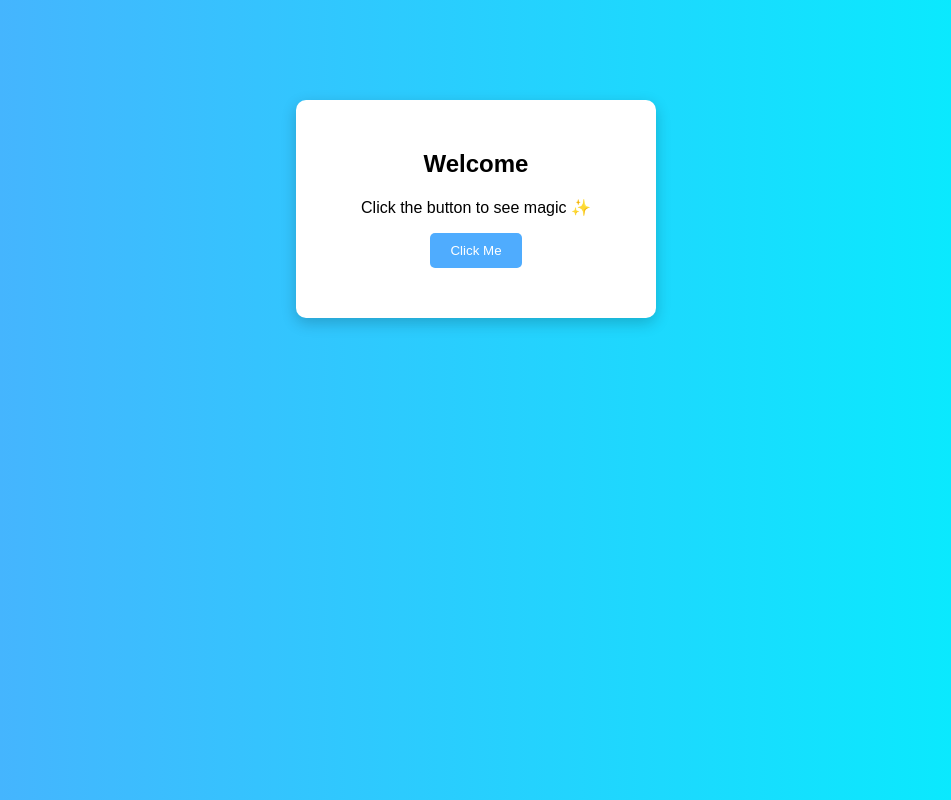
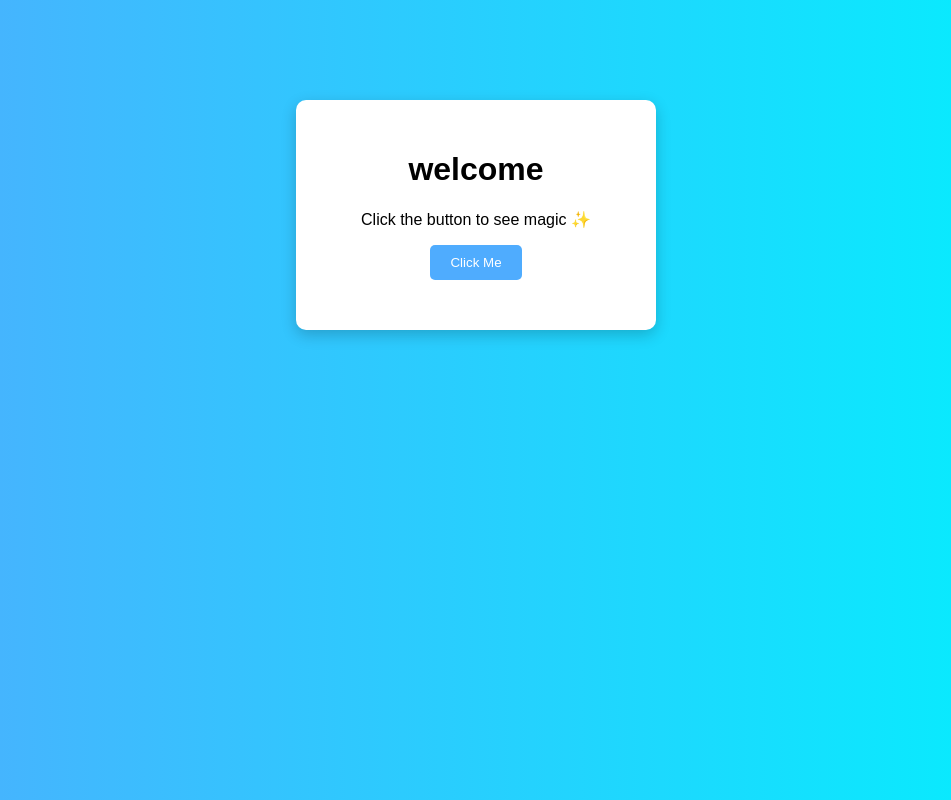
Before and after one commit to SUDARSANC/qtreeaws, a plain HTML site: page index2.html in a window 1280 px wide. Shown: the whole page, without its empty margins (164-1115 px from the left). Drawn offline with Linux system fonts and the light colour scheme.

Commit message:
Change title and heading in index2.html

```diff
--- a/index2.html
+++ b/index2.html
@@ -2,7 +2,7 @@
 <html lang="en">
 <head>
     <meta charset="UTF-8">
-    <title>Simple Web Page</title>
+    <title>Web Page</title>
 
     <!-- CSS Styling -->
     <style>
@@ -49,7 +49,7 @@
 <body>
 
     <div class="container">
-        <h2>Welcome</h2>
+        <h1>welcome</h1>
         <p>Click the button to see magic ✨</p>
 
         <button onclick="showMessage()">Click Me</button>
```
